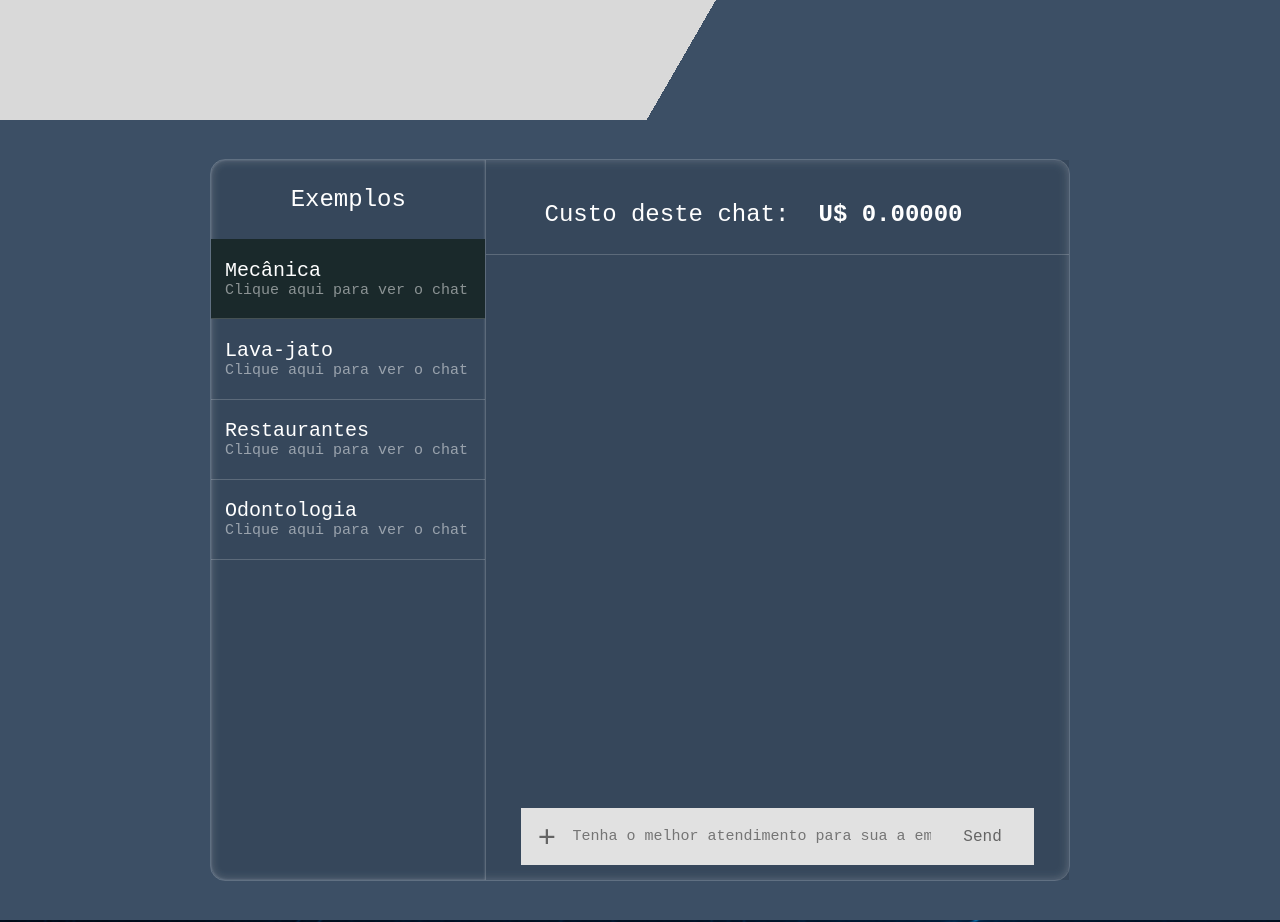
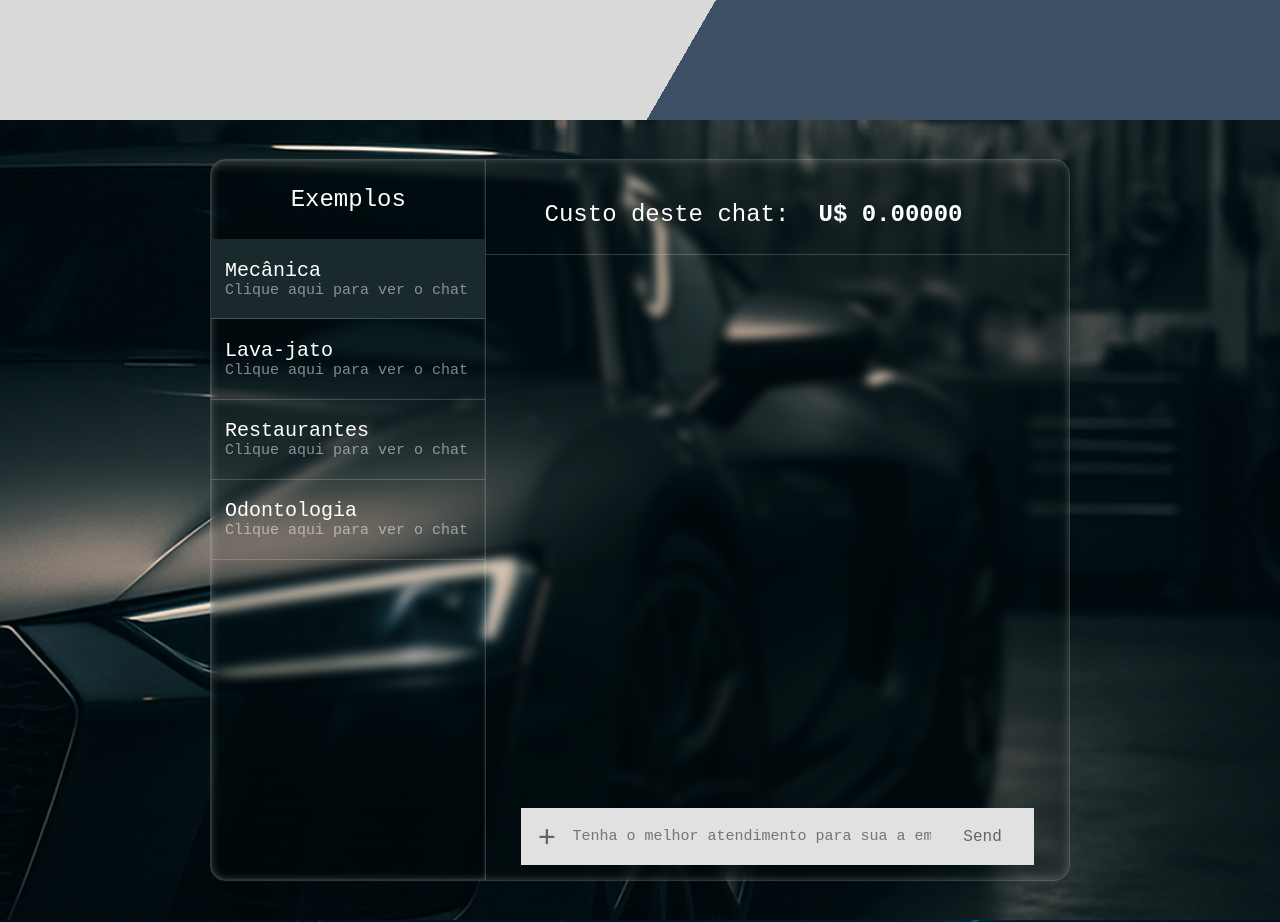
Before and after one commit to HenriqueAntunesAguiar/atendimento_langchain, a plain HTML site: page atendimento/index.html in a window 1280 px wide. Shown: the part 680-1602 px from the top of the page. Drawn offline with Linux system fonts and the light colour scheme.

Commit message:
Update chatv2.css

```diff
--- a/atendimento/chatv2.css
+++ b/atendimento/chatv2.css
@@ -93,8 +93,7 @@ header img{
     display: flex;
     justify-content: center;
     align-items: center;
-    background:#3C4F65;
-    /* background-image: url(mecanica.png); */
+    background-image: url(mecanica.png);
     background-repeat: no-repeat;
     background-size: cover;
     transition: background-image 0.5s ease-in-out;
```
